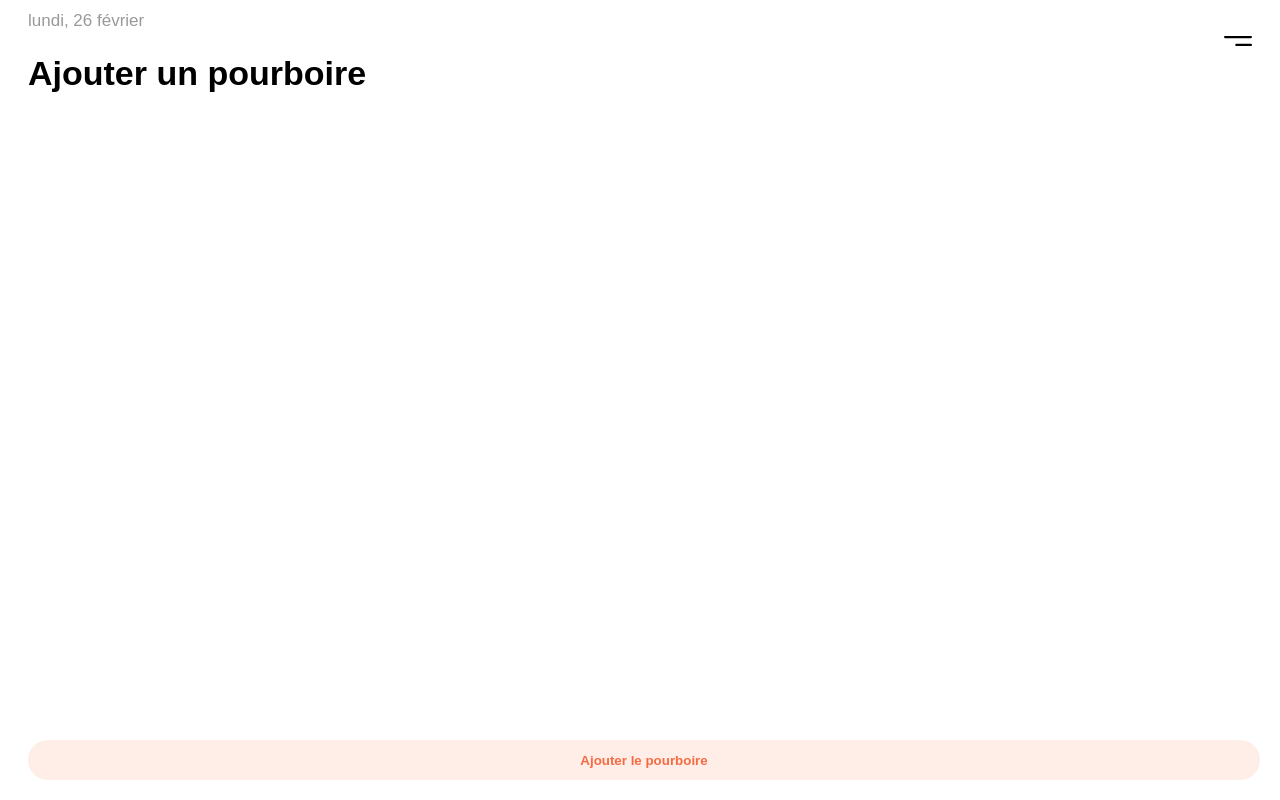
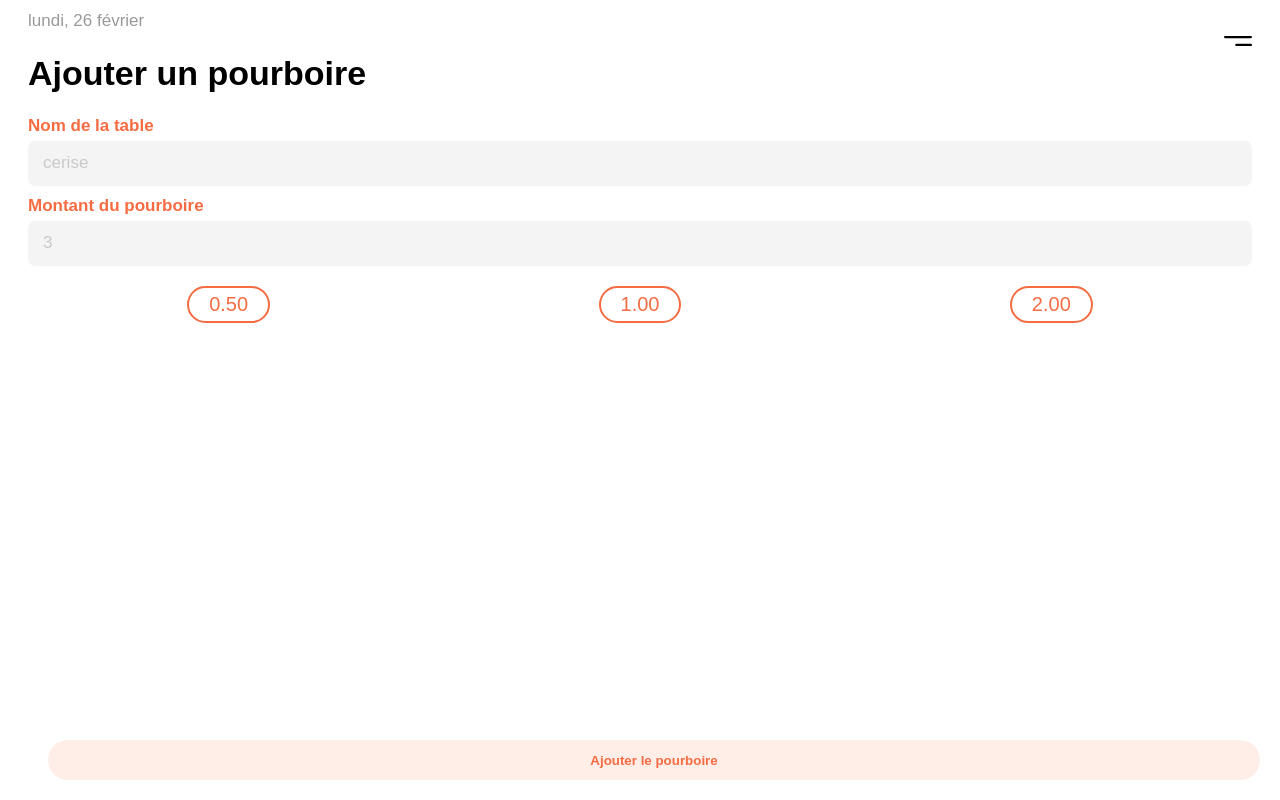
Before and after one commit to GLANEUX/Project-Front-SERVICE, a Vue app: page /tips in a window 1280 px wide. Built offline with nearby package versions, Linux system fonts and the light colour scheme.

Commit message:
tips page créer

```diff
--- a/src/views/TipsView.vue
+++ b/src/views/TipsView.vue
@@ -4,12 +4,23 @@
     </div>
 
 
+    <form class="inner-padding">
+    <label for="table">Nom de la table</label>
+    <input type="text" id="table" placeholder="cerise" required>
+    <label for="tips">Montant du pourboire</label>
+    <input type="number" id="tips" placeholder="3" v-model="tipAmount">
+    <div class="tip-buttons">
+      <button @click="setTipAmount(0.50)">0.50</button>
+      <button @click="setTipAmount(1.00)">1.00</button>
+      <button @click="setTipAmount(2.00)">2.00</button>
+    </div>
+    <div class="bottom">
+      <button-vue msg="Ajouter le pourboire" :showImage="false" link="/tips"/>
+    </div>
+
+  </form>
 
 
-    <div class="bottom">
-
-      <button-vue msg="Ajouter le pourboire" :showImage="false" link="/tips"/>
-    </div>
 
 
 
@@ -22,11 +33,71 @@
   import HeaderVue from '../components/headerVue.vue';
 
   export default {
-    name: "tips",
-    components: {
-      ButtonVue,
+  name: "tips",
+  components: {
+    ButtonVue,
       HeaderVue,
 
-    }
-  }
+  },
+  data() {
+    return {
+      tipAmount: '', // Initialisez la valeur du pourboire à vide
+    };
+  },
+  methods: {
+    setTipAmount(amount) {
+      // Définir la valeur du pourboire avec le montant du bouton cliqué
+      this.tipAmount = amount;
+    },
+  },
+};
+
   </script>
+
+
+<style scoped>
+@import '../assets/style/base.css';
+.tip-buttons {
+  display: flex;
+  justify-content: space-around;
+  gap: 10px;
+  margin-top: 10px;
+}
+
+.tip-buttons button{
+    border-radius: 18.5px;
+    border: 2px solid var(--orange);
+    color: var(--orange);
+    background-color: white;
+    font-size: 20px;
+    font-weight: 400;
+    line-height: 23px;
+    padding: 5px 20px;
+}
+
+label{
+    color: var(--orange);
+    font-size: 17px;
+    font-weight: 700;
+    line-height: 20px;
+}
+input {
+    background-color:  #f4f4f4;
+    border-radius: 7px;
+    border: none;
+    padding: 15px;
+    margin-top: 5px;
+    margin-bottom: 10px;
+
+}
+input::placeholder{
+    font-weight: 400;
+    font-size: 17px;
+    line-height: 19.55px;
+    color: rgba(201, 201, 201, 1);
+}
+form{
+    display: flex;
+    flex-direction: column;
+}
+</style>
```
